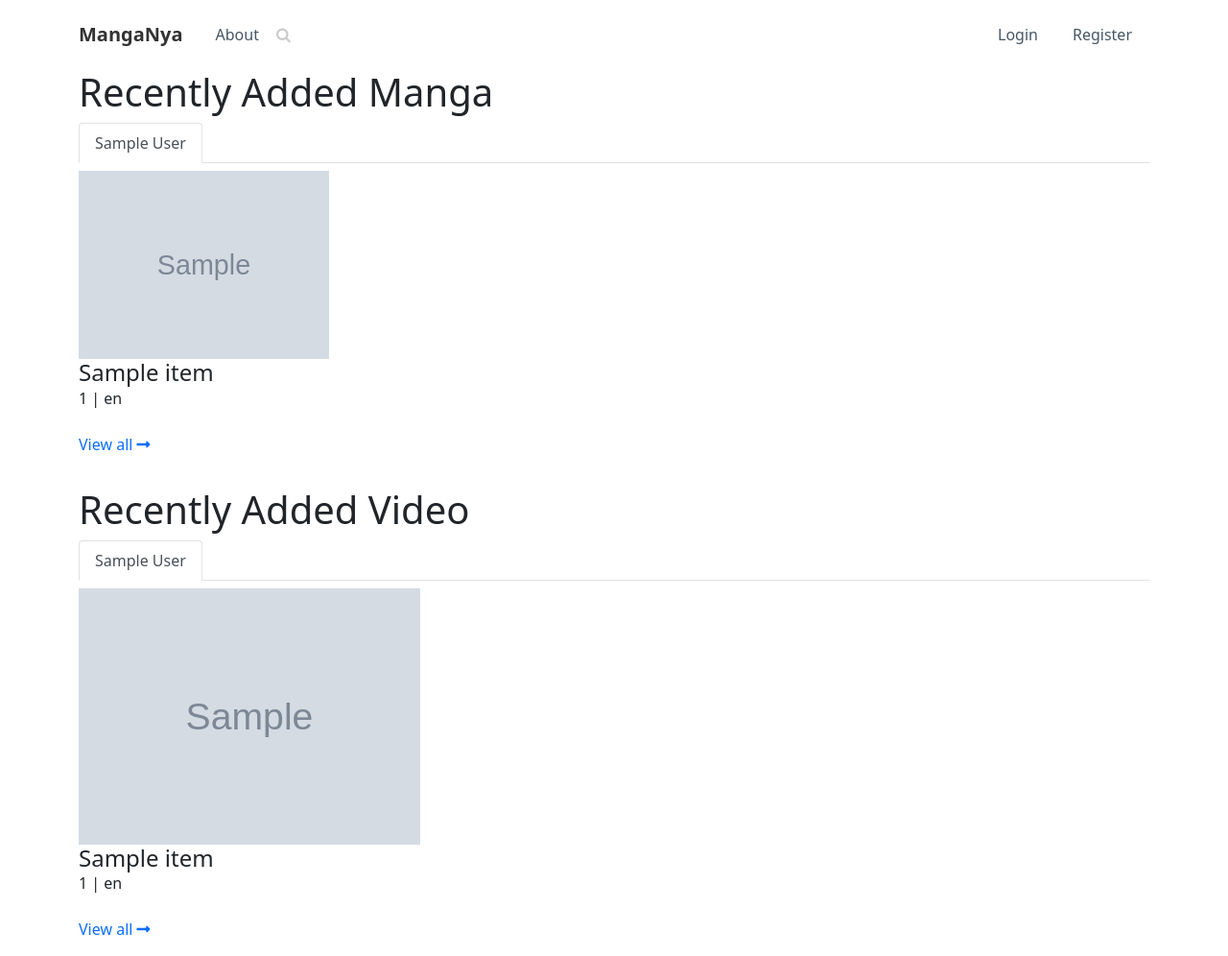
After one commit to Proxymiity/MangaNya, a Flask app: template templates/home.html in a window 1280 px wide. The commit adds this page. Shown: the whole page at 96% size. Run offline with Flask 2, Linux system fonts and the light colour scheme; the template is opened without the code that fills it: most values are stand-ins (such as "Sample title", 1, 10 or a date in 2020); grey boxes marked "Sample" are stand-in pictures; parts of the project's set-up code (start-up, migrations or seed data) failed here and were passed over; some libraries are stand-ins or nearby versions.

Commit message:
Added home/index and moved from app/main

```diff
--- a/app.py
+++ b/app.py
@@ -4,11 +4,12 @@ from utils.auth import Context
 from utils.web import mflash
 from utils import conf
 
-from views import account
+from views import account, home
 
 app = Flask(__name__)
 app.secret_key = conf.get("auth", "secret_key")
 app.register_blueprint(account)
+app.register_blueprint(home)
 
 
 if conf.get("main", "env", "prod") == "prod":
@@ -24,12 +25,5 @@ if conf.get("main", "env", "prod") == "prod":
             return "Internal Server Error", 500
 
 
-# Temporary route to at least get the navbar
-@app.route("/")
-def index():
-    ctx = Context()
-    return ctx.reply(render_template("base.html", ctx=ctx))
-
-
 if __name__ == '__main__':
     app.run(debug=True, ssl_context=("fullchain.pem", "privkey.pem"), port=443)  # Temporary env for testing
--- a/templates/base.html
+++ b/templates/base.html
@@ -6,6 +6,7 @@
     <meta name="viewport" content="width=device-width, initial-scale=1.0, shrink-to-fit=no">
     <title>{% block title %}{% endblock %} - MangaNya</title>
     <link rel="stylesheet" href="https://cdn.jsdelivr.net/npm/bootstrap@5.1.3/dist/css/bootstrap.min.css">
+    <link rel="stylesheet" href="https://use.fontawesome.com/releases/v5.12.0/css/all.css">
     <link rel="stylesheet" href="https://cdnjs.cloudflare.com/ajax/libs/font-awesome/4.7.0/css/font-awesome.min.css">
     <link rel="stylesheet" href="{{ url_for('static', filename='css/styles.min.css') }}">
 </head>
--- /dev/null
+++ b/templates/home.html
@@ -0,0 +1,66 @@
+{% extends 'base.html' %}
+
+{% block title %}Home{% endblock %}
+
+{% block content %}
+    <div class="container">
+        <div class="row">
+            <div class="col-md-12">
+                <h1>Recently Added Manga</h1>            <div>
+                <ul class="nav nav-tabs" role="tablist" style="margin-bottom: 8px;">
+                    {% for category in manga_categories %}
+                        <li class="nav-item" role="presentation"><a class="nav-link {{ 'active' if category.active else '' }}" role="tab" data-bs-toggle="tab" href="#{{ category.name }}">{{ category.display_name }}</a></li>
+                    {% endfor %}
+                </ul>
+                <div class="tab-content">
+                    {% for category in manga_categories %}
+                        <div id="{{ category.name }}" class="tab-pane {{ 'active' if category.active else '' }}" role="tabpanel">
+                            <div class="row">
+                                {% for item in category['items'] %}
+                                    <div class="col-xl-3" style="margin-bottom: 8px;">
+                                        <a href="/m/{{ item.id }}" style="text-decoration: none; color: inherit;">
+                                            <img class="img-fluid" src="{{ item.cover }}" />
+                                            <h4 style="margin-bottom: 0px;">{{ item.title }}</h4>
+                                            <p>{{ item.id }} | {{ item.language }}</p>
+                                        </a>
+                                    </div>
+                                {% endfor %}
+                                <a href="/manga/browse/{{ category.name }}"><p>View all <i class="fas fa-long-arrow-alt-right"></i></p></a>
+                            </div>
+                        </div>
+                    {% endfor %}
+                </div>
+            </div>
+            </div>
+        </div><a href="/manga/browse"></a>
+        <div class="row" style="margin-top: 16px;">
+            <div class="col-md-12">
+                <h1>Recently Added Video</h1>            <div>
+                <ul class="nav nav-tabs" role="tablist" style="margin-bottom: 8px;">
+                    {% for category in video_categories %}
+                        <li class="nav-item" role="presentation"><a class="nav-link {{ 'active' if category.active else '' }}" role="tab" data-bs-toggle="tab" href="#{{ category.name }}">{{ category.display_name }}</a></li>
+                    {% endfor %}
+                </ul>
+                <div class="tab-content">
+                    {% for category in video_categories %}
+                        <div id="{{ category.name }}" class="tab-pane {{ 'active' if category.active else '' }}" role="tabpanel">
+                            <div class="row">
+                                {% for item in category['items'] %}
+                                    <div class="col-xl-4" style="margin-bottom: 8px;">
+                                        <a href="/v/{{ item.id }}" style="text-decoration: none; color: inherit;">
+                                            <img class="img-fluid" src="{{ item.cover }}" />
+                                            <h4 style="margin-bottom: 0px;">{{ item.title }}</h4>
+                                            <p>{{ item.id }} | {{ item.language }}</p>
+                                        </a>
+                                    </div>
+                                {% endfor %}
+                                <a href="/video/browse/{{ category.name }}"><p>View all <i class="fas fa-long-arrow-alt-right"></i></p></a>
+                            </div>
+                        </div>
+                    {% endfor %}
+                </div>
+            </div>
+            </div>
+        </div>
+    </div>
+{% endblock %}
--- a/views/__init__.py
+++ b/views/__init__.py
@@ -1 +1,2 @@
 from .account import bp as account
+from .home import bp as home
```
Also changed, not shown: views/account.py (+7 -7 lines), views/home.py (added, +50 -0 lines).
